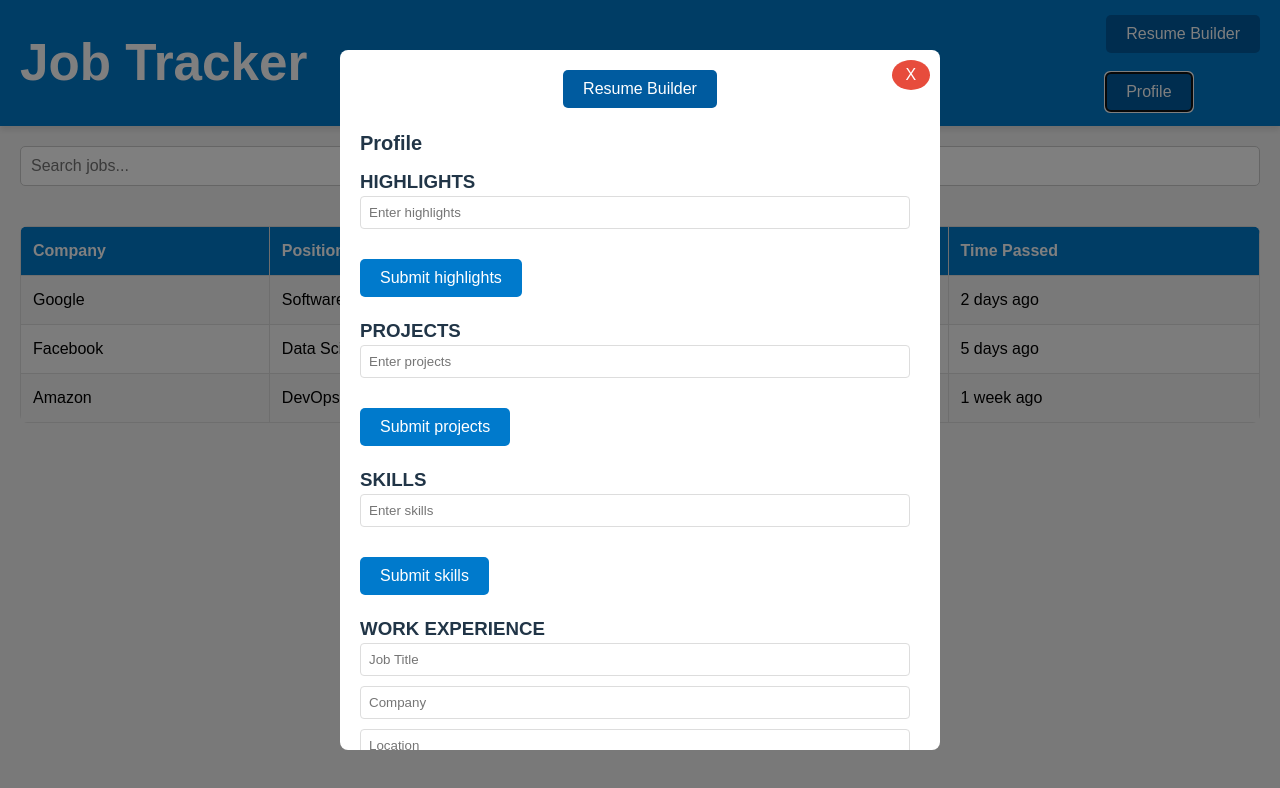
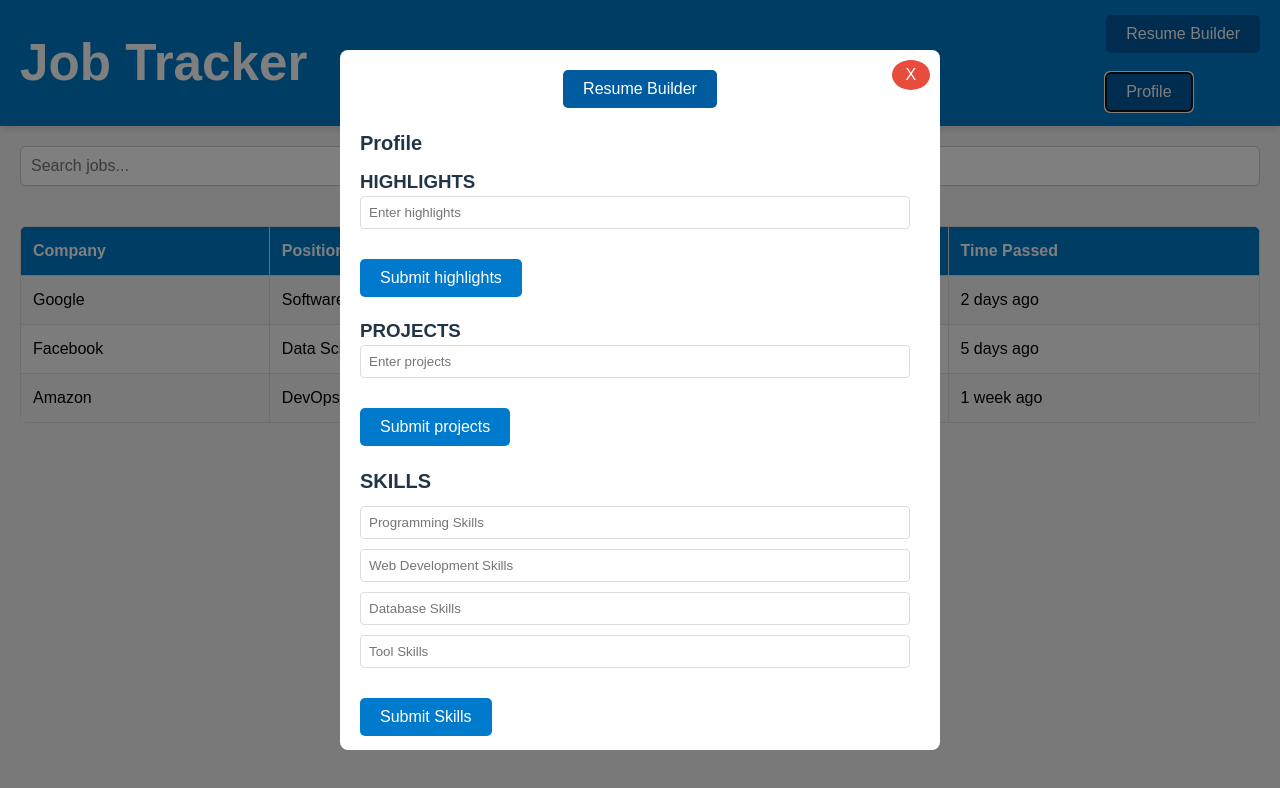
Before and after one commit to 401-hackathon-2024/job-tracker, a React (Vite) app in the folder src/: page / in a window 1280 px wide. Both pictures are taken after a click on the button "Profile". Shown: the top 788 px of the page. Built offline with nearby package versions, Linux system fonts and the light colour scheme.

Commit message:
Added skills to UI

```diff
--- a/src/src/App.tsx
+++ b/src/src/App.tsx
@@ -30,7 +30,12 @@ function MainPage() {
       responsibilities: ['']
     }],
     projects: [''],
-    skills: ['']
+    skills: [{
+      programming: '',
+      web_development: '',
+      databases: '',
+      tools: '',
+    }]
   });
   const [errors, setErrors] = useState({
     highlights: '',
@@ -182,7 +187,7 @@ function MainPage() {
             </Link>
 
             <h2>Profile</h2>
-            {['highlights', 'projects', 'skills'].map(section => (
+            {['highlights', 'projects'].map(section => (
               <div key={section} className="section">
                 <h3>{section.replace(/([A-Z])/g, ' $1').toUpperCase()}</h3>
                 {profileData[section].map((item, index) => (
@@ -199,6 +204,49 @@ function MainPage() {
                 <button className="submit-button" onClick={() => handleFieldSubmit(section)}>Submit {section}</button>
               </div>
             ))}
+
+            <div className="section">
+              <h2>SKILLS</h2>
+              {profileData.skills.map((skills, index) => (
+                <div key={index}>
+                  <div className="input-group">
+                    <input
+                      type="text"
+                      value={skills.programming}
+                      onChange={(e) => handleInputChange('skills', index, e.target.value, 'programming')}
+                      placeholder="Programming Skills"
+                    />
+                  </div>
+                  <div className="input-group">
+                    <input
+                      type="text"
+                      value={skills.web_development}
+                      onChange={(e) => handleInputChange('skills', index, e.target.value, 'web_development')}
+                      placeholder="Web Development Skills"
+                    />
+                  </div>
+                  <div className="input-group">
+                    <input
+                      type="text"
+                      value={skills.databases}
+                      onChange={(e) => handleInputChange('skills', index, e.target.value, 'databases')}
+                      placeholder="Database Skills"
+                    />
+                  </div>
+                  <div className="input-group">
+                    <input
+                      type="text"
+                      value={skills.tools}
+                      onChange={(e) => handleInputChange('skills', index, e.target.value, 'tools')}
+                      placeholder="Tool Skills"
+                    />
+                  </div>
+                </div>
+              ))}
+              {errors.workExperience && <p className="error-message">{errors.skills}</p>}
+              <button className="submit-button" onClick={() => handleFieldSubmit('skills')}>Submit Skills</button>
+            </div>
+
 
             <div className="section">
               <h3>WORK EXPERIENCE</h3>
```
